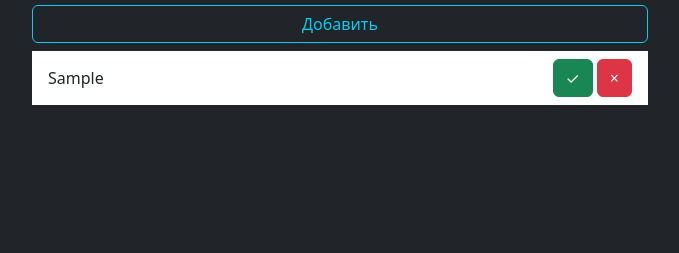
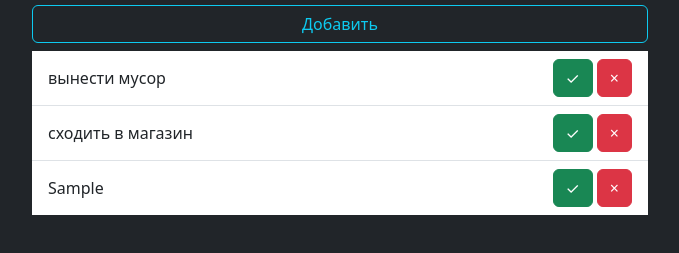
Before and after one commit to AxilTH/todo-list, a plain HTML site: page index.html in a window 1280 px wide. Both pictures are taken after typing "Sample" into the empty fields and a click on the button "Добавить". Shown: the part 145-398 px from the top of the page, without its empty margins (300-979 px from the left). Drawn offline with nearby package versions, Linux system fonts and the light colour scheme.

Commit message:
feat: add initial notes

```diff
--- a/index.html
+++ b/index.html
@@ -1,5 +1,5 @@
 <!doctype html>
-<html lang="en">
+<html lang="ru">
 <head>
     <meta charset="UTF-8">
     <meta name="viewport"
--- a/main.js
+++ b/main.js
@@ -1,19 +1,45 @@
 const inputElement = document.getElementById('title');
 const createBtn = document.getElementById('create');
 const listElement = document.getElementById('list');
+
+const notes = [
+    {
+        title: 'вынести мусор',
+        completed: false,
+    },
+    {
+        title: 'сходить в магазин',
+        completed: true,
+    }
+]
+
+function render() {
+    for (let i = 0; i < notes.length; i++) {
+        listElement.insertAdjacentHTML('beforeend', getNoteTemplate(notes[i]));
+    }
+}
+render();
 
 createBtn.onclick = () => {
     if (inputElement.value === '') {
         return;
     }
-    listElement.insertAdjacentHTML('beforeend', `
+    const newNote = {
+        title: inputElement.value,
+        completed: false,
+    }
+    listElement.insertAdjacentHTML('beforeend', getNoteTemplate(newNote));
+    inputElement.value = '';
+}
+
+function getNoteTemplate(note) {
+    return `
         <li class="list-group-item d-flex justify-content-between align-items-center">
-            <span>${inputElement.value}</span>
+            <span>${note.title}</span>
             <span>
                 <span class="btn btn-small btn-success">&check;</span>
                 <span class="btn btn-small btn-danger">&times;</span>
             </span>
         </li>
-    `);
-    inputElement.value = '';
+    `
 }
```
